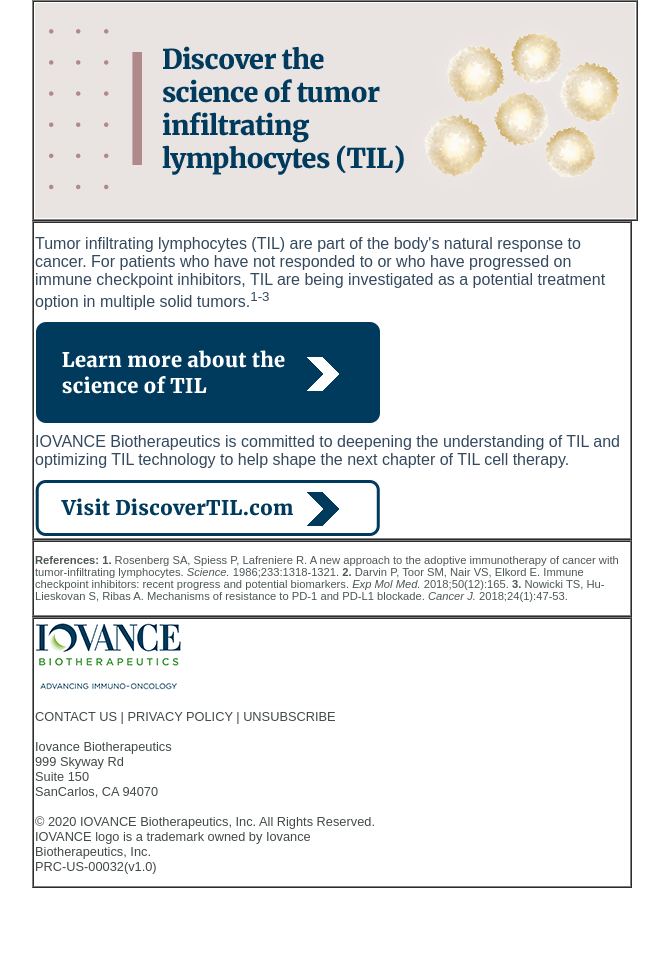
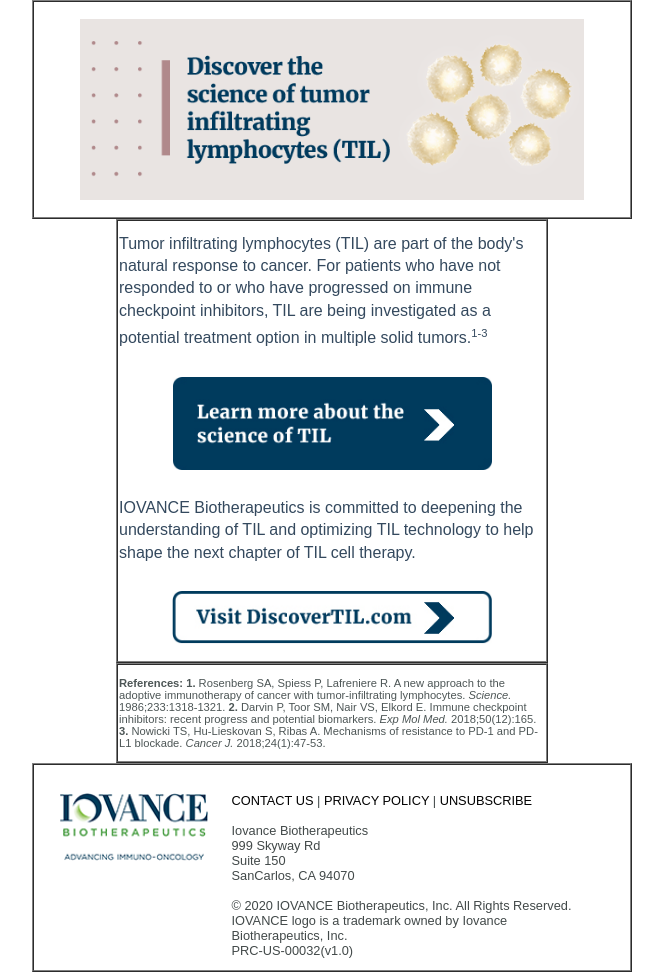
Before and after one commit to savannaac/responsive-email, a plain HTML site: page index.html in a window 1280 px wide. Shown: the whole page, without its empty margins (308-977 px from the left). Before the commit the page ends 888 px from the top, so only its background shows below. Drawn offline with Linux system fonts and the light colour scheme.

Commit message:
styles images

```diff
--- a/index.html
+++ b/index.html
@@ -25,14 +25,17 @@
 
         h1 {
             color: #34495E;
+            display: block;
             font-size: 1rem;
             font-weight: 100;
+            line-height: 1.4rem;
         }
 
         h2 {
             color: #424949;
             font-size: .8rem;
             font-weight: 100;
+            margin-top: 1.7rem;
         }
 
         h3 {
@@ -40,6 +43,44 @@
             font-size: .7rem;
             font-weight: 100;
         }
+
+        a:visited, a:link, a:active {
+            color: #000;
+            text-decoration: none;
+        }
+
+        .subscript {
+            font-size: .7rem;
+        }
+
+        .body {
+            margin: auto;
+            width: 72%;
+        }
+
+        /* images */
+        .img-header {
+            padding: 1rem;
+            width: 85%;
+        }
+
+        .img-body {
+            padding: 1rem;
+            width: 75%;
+        }
+
+        .img-footer {
+            padding: 1.5rem;
+            height: 30%;
+            width: 25%;
+
+        }
+
+        .flex-row {
+            display: flex;
+            flex-direction: row;
+        }
+
     </style>
 
 
@@ -51,18 +92,22 @@
     <table role="presentation" border="1px solid" cellspacing="0" width="100%">
         <tr>
             <td>
-                <img src="public/images/til_03.png">
+                <center><img src="public/images/til_03.png" class="img-header"></center>
             </td>
         </tr>
     </table>
 
     <!-- Body 1 -->
+    <div class="body">
         <table role="presentation" border="1px solid" cellspacing="0" width="100%">
             <tr>
                 <td>
-                <h1>Tumor infiltrating lymphocytes (TIL) are part of the body's natural response to cancer. For patients who have not responded to or who have progressed on immune checkpoint inhibitors, TIL are being investigated as a potential treatment option in multiple solid tumors.<sup>1-3</sup></h1>
+                    <h1>Tumor infiltrating lymphocytes (TIL) are part of the body's natural response to cancer.
+                        For patients who have not responded to or who have progressed on immune checkpoint
+                        inhibitors, TIL are being investigated as a potential treatment option in multiple
+                        solid tumors.<sup class="subscript">1-3</sup></h1>
 
-                <img src="public/images/learn_more_07.jpg">
+                    <center><img src="public/images/learn_more_07.jpg" class="img-body"></center>
 
                     <h1>
                         IOVANCE Biotherapeutics is committed to deepening the
@@ -70,7 +115,7 @@
                         shape the next chapter of TIL cell therapy.
                     </h1>
 
-                <img src="public/images/visit_link_10.jpg">
+                    <center><img src="public/images/visit_link_10.jpg" class="img-body"></center>
                 </td>
             </tr>
         </table>
@@ -90,15 +135,17 @@
                 </td>
             </tr>
         </table>
+    </div>
 
     <!-- Footer -->
     <table role="presentation" border="1px solid" cellspacing="0" width="100%">
         <tr>
             <td>
-                <img src="public/images/iovance_logo_13.png">
+                <div class="flex-row">
+                    <img src="public/images/iovance_logo_13.png" class="img-footer">
 
                     <h2>
-                    CONTACT US | PRIVACY POLICY | UNSUBSCRIBE<br><br>
+                        <a href="">CONTACT US</a> | <a href="">PRIVACY POLICY</a> | <a href="">UNSUBSCRIBE</a><br><br>
 
                         Iovance Biotherapeutics<br>
                         999 Skyway Rd<br>
@@ -110,6 +157,7 @@
                         Biotherapeutics, Inc.<br>
                         PRC-US-00032(v1.0)<br>
                     </h2>
+                </div>
             </td>
         </tr>
     </table>
```
Lines whose indentation alone changed are shown as unchanged.
